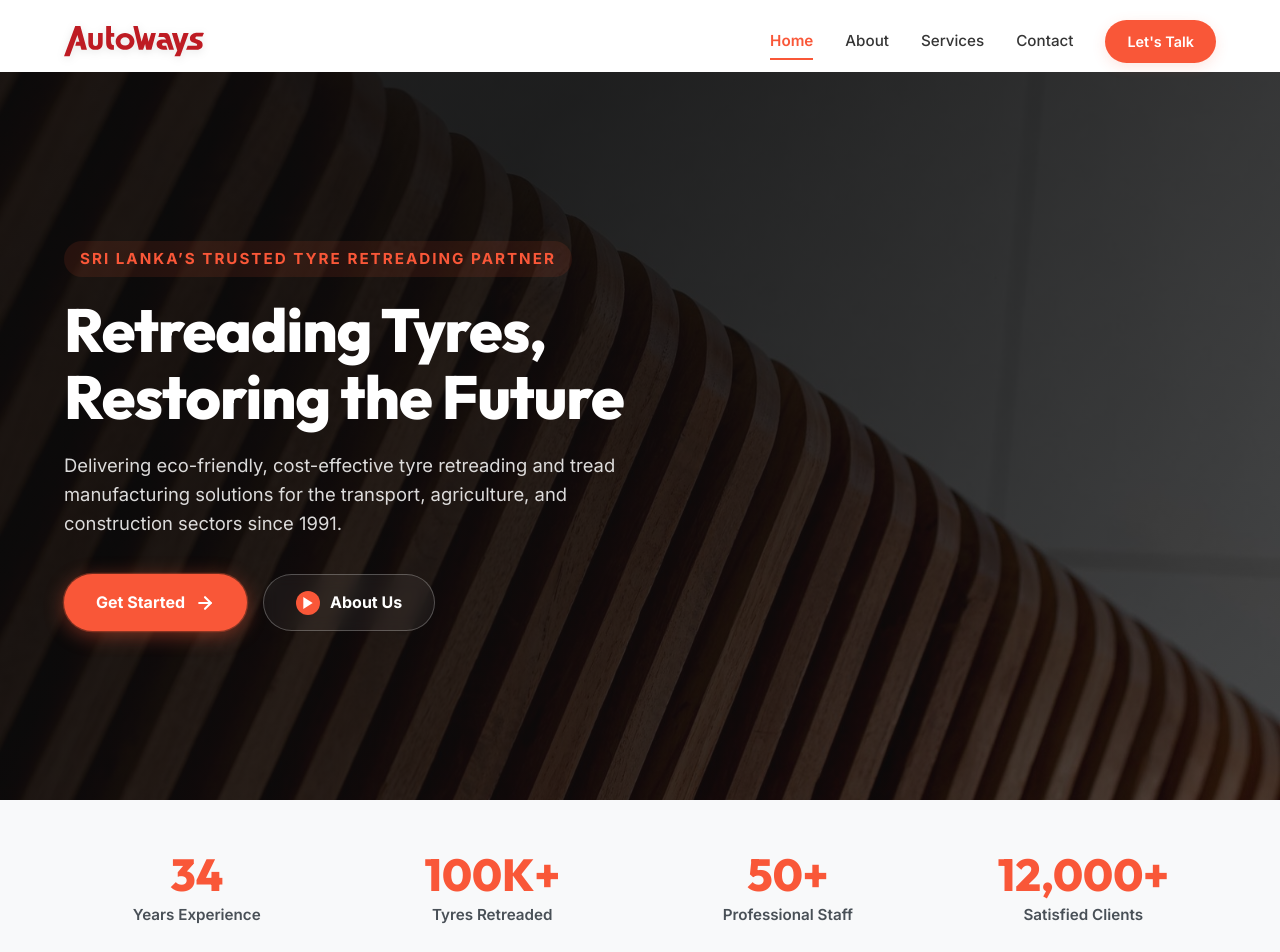
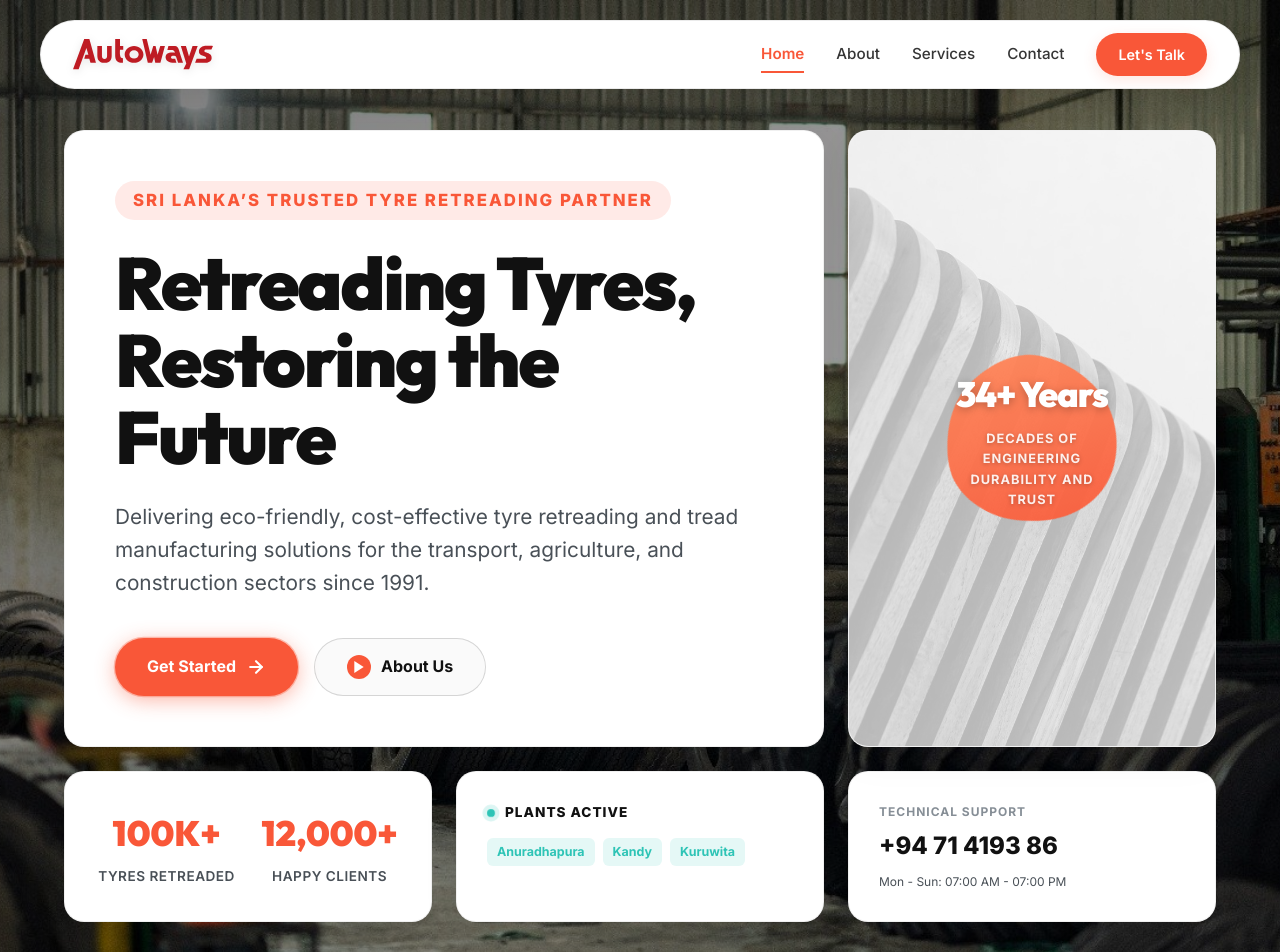
Before and after one commit to bees-arc/auto-ways, a Next.js app: page / in a window 1280 px wide. Shown: the top 952 px of the page. Built offline with nearby package versions, Linux system fonts and the light colour scheme.

Commit message:
feat: implement global CSS variables and base layout structure with initial service and about page styling

```diff
--- a/app/about/page.module.css
+++ b/app/about/page.module.css
@@ -6,7 +6,7 @@
 .pageHeader {
   background-color: var(--bg-secondary);
   border-bottom: 1px solid var(--navbar-border);
-  padding: 80px 0;
+  padding: 130px 0 80px 0;
   text-align: center;
 }
 
--- a/app/contact/page.module.css
+++ b/app/contact/page.module.css
@@ -6,7 +6,7 @@
 .pageHeader {
   background-color: var(--bg-secondary);
   border-bottom: 1px solid var(--navbar-border);
-  padding: 80px 0;
+  padding: 130px 0 80px 0;
   text-align: center;
 }
 
--- a/app/globals.css
+++ b/app/globals.css
@@ -40,6 +40,8 @@ html {
   height: 100%;
   scroll-behavior: smooth;
   font-size: 16px;
+  max-width: 100%;
+  overflow-x: hidden;
 }
 
 body {
@@ -52,6 +54,8 @@ body {
   -webkit-font-smoothing: antialiased;
   -moz-osx-font-smoothing: grayscale;
   line-height: 1.6;
+  max-width: 100%;
+  overflow-x: hidden;
 }
 
 a {
--- a/app/layout.tsx
+++ b/app/layout.tsx
@@ -38,7 +38,7 @@ export default function RootLayout({
     <html lang="en" className={`${inter.variable} ${outfit.variable}`}>
       <body style={{ display: 'flex', flexDirection: 'column', minHeight: '100vh' }}>
         <Navbar />
-        <main style={{ flex: 1, paddingTop: '72px' }}>
+        <main style={{ flex: 1, paddingTop: '0px' }}>
           {children}
         </main>
         <Footer />
--- a/app/page.module.css
+++ b/app/page.module.css
@@ -5,24 +5,31 @@
 /* --- HERO SECTION --- */
 .hero {
   position: relative;
-  min-height: calc(100vh - 72px);
+  min-height: 100vh;
   display: flex;
+  flex-direction: column;
+  justify-content: center;
   align-items: center;
   overflow: hidden;
-  padding: 80px 0;
+  padding: 130px 0 80px 0;
+  width: 100%;
 }
 
 .heroBg {
   position: absolute;
   top: 0;
   left: 0;
+  right: 0;
+  bottom: 0;
+  z-index: 1;
   width: 100%;
   height: 100%;
-  z-index: 1;
 }
 
 .heroBgImage {
   object-fit: cover;
+  width: 100% !important;
+  height: 100% !important;
 }
 
 .heroOverlay {
@@ -31,62 +38,99 @@
   left: 0;
   width: 100%;
   height: 100%;
-  background: linear-gradient(135deg, rgba(11, 11, 11, 0.9) 30%, rgba(11, 11, 11, 0.7) 100%);
+  background: linear-gradient(135deg, rgba(0, 0, 0, 0.5) 0%, rgba(0, 0, 0, 0.3) 100%);
   z-index: 2;
 }
 
-.heroContentContainer {
+/* --- BENTO GRID HERO LAYOUT --- */
+.heroBentoGrid {
   position: relative;
   z-index: 3;
   width: 100%;
   max-width: var(--max-width);
   margin: 0 auto;
   padding: 0 24px;
+  display: grid;
+  grid-template-columns: repeat(3, 1fr);
+  grid-auto-rows: auto;
+  gap: 24px;
+  align-items: stretch;
+}
+
+@media (max-width: 992px) {
+  .heroBentoGrid {
+    grid-template-columns: 1fr;
+    gap: 20px;
+  }
+}
+
+/* Bento Box 1: Large Copy Card */
+.bentoMainCopy {
+  grid-column: span 2;
+  background-color: #ffffff;
+  border: 1px solid rgba(0, 0, 0, 0.06);
+  border-radius: var(--radius-lg);
+  padding: 50px;
   display: flex;
   flex-direction: column;
   align-items: flex-start;
+  gap: 24px;
+  box-shadow: 0 12px 40px rgba(0, 0, 0, 0.05);
+  transition: var(--transition-smooth);
 }
 
-.heroTextContent {
-  display: flex;
-  flex-direction: column;
-  align-items: flex-start;
-  gap: 20px;
-  max-width: 720px;
+@media (max-width: 992px) {
+  .bentoMainCopy {
+    grid-column: span 1;
+    padding: 30px;
+  }
 }
 
+.bentoMainCopy:hover, .bentoVisualBlob:hover, .bentoStats:hover, .bentoPlants:hover, .bentoSupport:hover {
+  transform: translateY(-4px);
+  border-color: rgba(249, 87, 56, 0.25);
+  box-shadow: 0 20px 48px rgba(0, 0, 0, 0.12);
+}
+
+/* Typography sizes (made even larger) */
 .heroTagline {
-  font-size: 0.95rem;
-  font-weight: 700;
+  font-size: 1.05rem;
+  font-weight: 800;
   color: var(--accent);
   text-transform: uppercase;
   letter-spacing: 2px;
-  background-color: rgba(249, 87, 56, 0.1);
-  padding: 6px 16px;
+  background-color: rgba(249, 87, 56, 0.12);
+  padding: 6px 18px;
   border-radius: var(--radius-full);
 }
 
 .heroTitle {
-  font-size: 3.8rem;
-  font-weight: 800;
-  line-height: 1.1;
-  color: #ffffff;
+  font-size: 4.6rem;
+  font-weight: 900;
+  line-height: 1.05;
+  color: #111111;
   font-family: var(--font-title), sans-serif;
-  letter-spacing: -1px;
+  letter-spacing: -2px;
 }
 
 @media (max-width: 768px) {
   .heroTitle {
-    font-size: 2.6rem;
-    letter-spacing: -0.5px;
+    font-size: 2.8rem;
+    letter-spacing: -1px;
   }
 }
 
 .heroSub {
-  font-size: 1.15rem;
+  font-size: 1.3rem;
   line-height: 1.6;
-  color: rgba(255, 255, 255, 0.85);
-  max-width: 600px;
+  color: #495057;
+  max-width: 780px;
+}
+
+@media (max-width: 768px) {
+  .heroSub {
+    font-size: 1.1rem;
+  }
 }
 
 .heroActions {
@@ -128,22 +172,21 @@
 }
 
 .heroSecondaryBtn {
-  border: 1px solid rgba(255, 255, 255, 0.25);
-  color: #ffffff;
+  border: 1px solid rgba(0, 0, 0, 0.15);
+  color: #111111;
   padding: 15px 32px;
   border-radius: var(--radius-full);
   font-weight: 700;
   display: flex;
   align-items: center;
   gap: 10px;
-  background-color: rgba(255, 255, 255, 0.05);
-  backdrop-filter: blur(8px);
+  background-color: rgba(0, 0, 0, 0.02);
   transition: var(--transition-smooth);
 }
 
 .heroSecondaryBtn:hover {
-  background-color: rgba(255, 255, 255, 0.12);
-  border-color: #ffffff;
+  background-color: rgba(0, 0, 0, 0.06);
+  border-color: #111111;
   transform: translateY(-2px);
 }
 
@@ -158,102 +201,142 @@
   color: #ffffff;
 }
 
-/* Glassmorphic card */
-.heroGlassCard {
-  background: rgba(255, 255, 255, 0.03);
-  backdrop-filter: blur(24px) saturate(180%);
-  -webkit-backdrop-filter: blur(24px) saturate(180%);
-  border: 1px solid rgba(255, 255, 255, 0.08);
+/* Bento Box 2: Visual Blob Card */
+.bentoVisualBlob {
+  grid-column: span 1;
+  background-color: #ffffff;
+  border: 1px solid rgba(0, 0, 0, 0.06);
   border-radius: var(--radius-lg);
-  padding: 24px;
-  color: #ffffff;
-  box-shadow: 0 12px 40px rgba(0, 0, 0, 0.25);
-  text-align: left;
+  padding: 40px 30px;
   display: flex;
-  flex-direction: column;
-  gap: 20px;
-  z-index: 2;
+  align-items: center;
+  justify-content: center;
+  box-shadow: 0 12px 40px rgba(0, 0, 0, 0.05);
+  position: relative;
+  overflow: hidden;
   transition: var(--transition-smooth);
 }
 
-@media (max-width: 992px) {
-  .heroGlassCard {
-    max-width: 450px;
-    margin: 0 auto;
-    width: 100%;
-  }
+.bentoWatermarkBg {
+  object-fit: cover;
+  opacity: 0.28;
+  z-index: 1;
+  pointer-events: none;
+  filter: grayscale(1);
 }
 
-/* 2026 HERO REDESIGN STYLES */
-.heroDashboard {
+.blobGlowContainer {
   position: relative;
+  width: 100%;
+  height: 100%;
   display: flex;
   flex-direction: column;
-  gap: 20px;
-  width: 100%;
-  max-width: 450px;
-  z-index: 5;
+  align-items: center;
+  justify-content: center;
+  z-index: 3;
 }
 
-@media (max-width: 992px) {
-  .heroDashboard {
-    margin: 0 auto;
-  }
+.blobSvg {
+  width: 200px;
+  height: 200px;
+  z-index: 2;
+  animation: rotateBlob 12s linear infinite;
+  opacity: 0.95;
 }
 
-.heroGlow {
-  position: absolute;
-  top: 10%;
-  right: -20%;
-  width: 300px;
-  height: 300px;
-  background: radial-gradient(circle, rgba(249, 87, 56, 0.25) 0%, rgba(249, 87, 56, 0) 70%);
-  z-index: 1;
-  pointer-events: none;
-  filter: blur(40px);
-  animation: floatGlow 10s ease-in-out infinite alternate;
+@keyframes rotateBlob {
+  from { transform: rotate(0deg); }
+  to { transform: rotate(360deg); }
 }
 
-@keyframes floatGlow {
-  0% { transform: translateY(0) scale(1); }
-  100% { transform: translateY(20px) scale(1.1); }
+.blobTextOverlay {
+  position: absolute;
+  z-index: 3;
+  text-align: center;
+  display: flex;
+  flex-direction: column;
+  gap: 6px;
+  pointer-events: none;
 }
 
-.opsCard {
-  background: rgba(255, 255, 255, 0.03);
-  backdrop-filter: blur(24px) saturate(180%);
-  -webkit-backdrop-filter: blur(24px) saturate(180%);
-  border: 1px solid rgba(255, 255, 255, 0.08);
+.blobTextOverlay span {
+  font-size: 2.2rem;
+  font-weight: 900;
+  color: #ffffff;
+  font-family: var(--font-title), sans-serif;
+  letter-spacing: -1px;
+  text-shadow: 0 2px 8px rgba(0, 0, 0, 0.25);
+}
+
+.blobTextOverlay p {
+  font-size: 0.8rem;
+  font-weight: 700;
+  color: rgba(255, 255, 255, 0.9);
+  text-transform: uppercase;
+  letter-spacing: 1px;
+  max-width: 160px;
+  text-shadow: 0 1px 4px rgba(0, 0, 0, 0.25);
+}
+
+/* Bento Box 3: Quick Stats (Row 2) */
+.bentoStats {
+  background-color: #ffffff;
+  border: 1px solid rgba(0, 0, 0, 0.06);
   border-radius: var(--radius-lg);
-  padding: 24px;
-  color: #ffffff;
-  box-shadow: 0 12px 40px rgba(0, 0, 0, 0.25);
+  padding: 30px;
+  box-shadow: 0 12px 40px rgba(0, 0, 0, 0.05);
   display: flex;
-  flex-direction: column;
-  gap: 16px;
-  z-index: 2;
+  justify-content: space-around;
+  align-items: center;
+  gap: 20px;
   transition: var(--transition-smooth);
 }
 
-.opsCard:hover {
-  transform: translateY(-4px);
-  border-color: rgba(249, 87, 56, 0.2);
-  box-shadow: 0 20px 50px rgba(0, 0, 0, 0.4);
+.bentoStatItem {
+  text-align: center;
 }
 
-.opsHeader {
+.bentoStatItem h3 {
+  font-size: 2.2rem;
+  font-weight: 900;
+  color: var(--accent);
+  font-family: var(--font-title), sans-serif;
+  margin-bottom: 4px;
+}
+
+.bentoStatItem p {
+  font-size: 0.85rem;
+  font-weight: 600;
+  color: #495057;
+  text-transform: uppercase;
+  letter-spacing: 0.5px;
+}
+
+/* Bento Box 4: Plants Status */
+.bentoPlants {
+  background-color: #ffffff;
+  border: 1px solid rgba(0, 0, 0, 0.06);
+  border-radius: var(--radius-lg);
+  padding: 30px;
+  box-shadow: 0 12px 40px rgba(0, 0, 0, 0.05);
+  display: flex;
+  flex-direction: column;
+  gap: 14px;
+  transition: var(--transition-smooth);
+}
+
+.bentoPlantsHeader {
   display: flex;
   align-items: center;
   gap: 10px;
 }
 
-.opsHeader h4 {
-  font-size: 0.95rem;
-  font-weight: 700;
+.bentoPlantsHeader h4 {
+  font-size: 0.85rem;
+  font-weight: 800;
   text-transform: uppercase;
   letter-spacing: 1px;
-  flex-grow: 1;
-  color: #ffffff;
+  color: #111111;
 }
 
 .pulseDot {
@@ -281,158 +364,60 @@
   }
 }
 
-.opsBadgeLive {
-  font-size: 0.7rem;
-  font-weight: 700;
-  text-transform: uppercase;
-  color: #2ec4b6;
-  background-color: rgba(46, 196, 182, 0.1);
-  padding: 3px 8px;
-  border-radius: var(--radius-sm);
-  letter-spacing: 0.5px;
+.bentoPlantsList {
+  display: flex;
+  flex-wrap: wrap;
+  gap: 8px;
 }
 
-.opsGrid {
-  display: flex;
-  flex-direction: column;
-  gap: 10px;
-}
-
-.opsItem {
-  display: flex;
-  justify-content: space-between;
-  align-items: center;
-  padding: 8px 12px;
-  background-color: rgba(255, 255, 255, 0.02);
-  border: 1px solid rgba(255, 255, 255, 0.04);
+.bentoPlantsList span {
+  font-size: 0.78rem;
+  font-weight: 700;
+  color: #2ec4b6;
+  background-color: rgba(46, 196, 182, 0.12);
+  padding: 4px 10px;
   border-radius: var(--radius-sm);
 }
 
-.opsLabel {
-  font-size: 0.85rem;
-  color: rgba(255, 255, 255, 0.7);
+/* Bento Box 5: Direct Support */
+.bentoSupport {
+  background-color: #ffffff;
+  border: 1px solid rgba(0, 0, 0, 0.06);
+  border-radius: var(--radius-lg);
+  padding: 30px;
+  box-shadow: 0 12px 40px rgba(0, 0, 0, 0.05);
+  display: flex;
+  flex-direction: column;
+  gap: 6px;
+  justify-content: center;
+  transition: var(--transition-smooth);
 }
 
-.opsStatusActive {
-  font-size: 0.8rem;
+.bentoSupport span {
+  font-size: 0.75rem;
   font-weight: 700;
-  color: #2ec4b6;
-  display: flex;
-  align-items: center;
-  gap: 6px;
+  color: #868e96;
+  text-transform: uppercase;
+  letter-spacing: 1px;
 }
 
-.opsStatusActive::before {
-  content: '';
-  width: 6px;
-  height: 6px;
-  background-color: #2ec4b6;
-  border-radius: 50%;
-  display: inline-block;
-}
-
-.opsStats {
-  border-top: 1px solid rgba(255, 255, 255, 0.08);
-  padding-top: 14px;
-}
-
-.opsStatBarWrapper {
-  display: flex;
-  flex-direction: column;
-  gap: 8px;
-}
-
-.opsStatHeader {
-  display: flex;
-  justify-content: space-between;
-  font-size: 0.8rem;
-  color: rgba(255, 255, 255, 0.6);
-  font-weight: 600;
-}
-
-.opsProgressBar {
-  width: 100%;
-  height: 6px;
-  background-color: rgba(255, 255, 255, 0.08);
-  border-radius: var(--radius-full);
-  overflow: hidden;
-}
-
-.opsProgressFill {
-  height: 100%;
-  background: linear-gradient(90deg, var(--accent) 0%, #ff8a5c 100%);
-  border-radius: var(--radius-full);
-  width: 88%;
-  animation: loadProgress 1.5s cubic-bezier(0.4, 0, 0.2, 1) forwards;
-}
-
-@keyframes loadProgress {
-  from { width: 0; }
-}
-
-
-.glassHeader {
-  display: flex;
-  justify-content: space-between;
-  align-items: center;
-  border-bottom: 1px solid rgba(255, 255, 255, 0.08);
-  padding-bottom: 14px;
-}
-
-.glassBadge {
-  font-size: 0.75rem;
-  font-weight: 700;
-  text-transform: uppercase;
-  background-color: #2b9348;
-  color: #ffffff;
-  padding: 4px 10px;
-  border-radius: var(--radius-full);
-  display: inline-block;
-  letter-spacing: 0.5px;
-}
-
-.glassHeader h4 {
-  font-family: var(--font-title), sans-serif;
-  font-weight: 700;
-  font-size: 1.1rem;
-}
-
-.glassBody {
-  display: flex;
-  flex-direction: column;
-  gap: 16px;
-}
-
-.glassItem {
-  display: flex;
-  flex-direction: column;
-  gap: 4px;
-}
-
-.glassItem span {
-  font-size: 0.75rem;
-  color: rgba(255, 255, 255, 0.5);
-  text-transform: uppercase;
-  font-weight: 700;
-}
-
-.glassItem a {
-  font-size: 1.1rem;
-  font-weight: 600;
+.bentoSupportPhone {
+  font-size: 1.5rem;
+  font-weight: 800;
+  color: #111111;
+  text-decoration: none;
   transition: var(--transition-fast);
 }
 
-.glassItem a:hover {
+.bentoSupportPhone:hover {
   color: var(--accent);
 }
 
-.glassFooter {
-  border-top: 1px solid rgba(255, 255, 255, 0.08);
-  padding-top: 14px;
-  font-size: 0.8rem;
-  color: rgba(255, 255, 255, 0.6);
-  text-align: center;
+.bentoSupport p {
+  font-size: 0.75rem;
+  color: #495057;
 }
+
 
 
 /* --- STATS SECTION --- */
--- a/app/page.tsx
+++ b/app/page.tsx
@@ -174,7 +174,7 @@ export default function Home() {
       <section className={styles.hero}>
         <div className={styles.heroBg}>
           <Image
-            src="/images/callum-shaw-GW_eq3cFFk8-unsplash-rotated-1.jpg"
+            src="/images/WhatsApp-Image-2025-06-15-at-1.08.27-AM.jpeg"
             alt="Autoways Tyre Retreading Hero background"
             fill
             priority
@@ -184,8 +184,9 @@ export default function Home() {
           <div className={styles.heroOverlay}></div>
         </div>
 
-        <div className={styles.heroContentContainer}>
-          <div className={styles.heroTextContent}>
+        <div className={styles.heroBentoGrid}>
+          {/* Bento Box 1: Hero Main Copy */}
+          <div className={styles.bentoMainCopy}>
             <span className={styles.heroTagline}>Sri Lanka’s Trusted Tyre Retreading Partner</span>
             <h1 className={styles.heroTitle}>Retreading Tyres,<br />Restoring the Future</h1>
             <p className={styles.heroSub}>
@@ -208,6 +209,63 @@ export default function Home() {
                 About Us
               </Link>
             </div>
+          </div>
+
+          {/* Bento Box 2: Visual Stats with watermark background and SVG blob */}
+          <div className={styles.bentoVisualBlob}>
+            <Image
+              src="/images/callum-shaw-GW_eq3cFFk8-unsplash-rotated-1.jpg"
+              alt="Tyre treads watermark background"
+              fill
+              className={styles.bentoWatermarkBg}
+            />
+            <div className={styles.blobGlowContainer}>
+              <svg viewBox="0 0 200 200" xmlns="http://www.w3.org/2000/svg" className={styles.blobSvg}>
+                <defs>
+                  <linearGradient id="blobGradCard" x1="0%" y1="0%" x2="100%" y2="100%">
+                    <stop offset="0%" stopColor="var(--accent)" />
+                    <stop offset="100%" stopColor="#ff8a5c" />
+                  </linearGradient>
+                </defs>
+                <path fill="url(#blobGradCard)" d="M44.7,-76.1C57.4,-69.5,66.8,-56.3,73.4,-42.2C80.1,-28.1,84.1,-14,83.9,-0.1C83.7,13.8,79.4,27.6,72.7,40.1C66.1,52.7,57.1,64,45.2,71.2C33.3,78.5,16.7,81.6,0.3,81.2C-16.1,80.7,-32.2,76.6,-45.5,68.9C-58.7,61.1,-69,49.7,-76.3,36.4C-83.6,23.1,-87.8,7.9,-86.6,-7.1C-85.4,-22.1,-78.8,-36.9,-69.1,-48.5C-59.5,-60.1,-46.8,-68.6,-33.5,-74.8C-20.2,-81.1,-6.3,-85.2,7.3,-84.9C21,-84.6,32.1,-82.7,44.7,-76.1Z" transform="translate(100 100)" />
+              </svg>
+              <div className={styles.blobTextOverlay}>
+                <span>34+ Years</span>
+                <p>Decades of engineering durability and trust</p>
+              </div>
+            </div>
+          </div>
+
+          {/* Bento Box 3: Quick Stats */}
+          <div className={styles.bentoStats}>
+            <div className={styles.bentoStatItem}>
+              <h3>100K+</h3>
+              <p>Tyres Retreaded</p>
+            </div>
+            <div className={styles.bentoStatItem}>
+              <h3>12,000+</h3>
+              <p>Happy Clients</p>
+            </div>
+          </div>
+
+          {/* Bento Box 4: Active Plants Status */}
+          <div className={styles.bentoPlants}>
+            <div className={styles.bentoPlantsHeader}>
+              <span className={styles.pulseDot}></span>
+              <h4>Plants Active</h4>
+            </div>
+            <div className={styles.bentoPlantsList}>
+              <span>Anuradhapura</span>
+              <span>Kandy</span>
+              <span>Kuruwita</span>
+            </div>
+          </div>
+
+          {/* Bento Box 5: Direct Support Link */}
+          <div className={styles.bentoSupport}>
+            <span>Technical Support</span>
+            <a href="tel:+9471419386" className={styles.bentoSupportPhone}>+94 71 4193 86</a>
+            <p>Mon - Sun: 07:00 AM - 07:00 PM</p>
           </div>
         </div>
       </section>
--- a/app/services/page.module.css
+++ b/app/services/page.module.css
@@ -6,7 +6,7 @@
 .pageHeader {
   background-color: var(--bg-secondary);
   border-bottom: 1px solid var(--navbar-border);
-  padding: 80px 0;
+  padding: 130px 0 80px 0;
   text-align: center;
 }
 
--- a/components/Navbar.module.css
+++ b/components/Navbar.module.css
@@ -1,34 +1,36 @@
 .header {
   position: fixed;
-  top: 0;
-  left: 0;
-  width: 100%;
+  top: 20px;
+  left: 24px;
+  right: 24px;
+  margin: 0 auto;
+  max-width: var(--max-width);
   z-index: 1000;
-  background-color: transparent;
-  border-bottom: 1px solid transparent;
+  background-color: #ffffff;
+  border: 1px solid rgba(0, 0, 0, 0.08);
+  border-radius: var(--radius-full);
+  box-shadow: 0 10px 30px rgba(0, 0, 0, 0.08);
   transition: var(--transition-smooth);
 }
 
 .scrolled {
-  background-color: var(--navbar-bg);
-  backdrop-filter: blur(12px);
-  -webkit-backdrop-filter: blur(12px);
-  border-bottom: 1px solid var(--navbar-border);
-  box-shadow: 0 4px 30px rgba(0, 0, 0, 0.03);
+  top: 10px;
+  background-color: #ffffff;
+  border-color: rgba(249, 87, 56, 0.15);
+  box-shadow: 0 12px 40px rgba(0, 0, 0, 0.12);
 }
 
 .navbarContainer {
   display: flex;
   justify-content: space-between;
   align-items: center;
-  max-width: var(--max-width);
-  margin: 0 auto;
-  padding: 20px 24px;
+  width: 100%;
+  padding: 12px 32px;
   transition: var(--transition-smooth);
 }
 
 .scrolled .navbarContainer {
-  padding: 14px 24px;
+  padding: 10px 32px;
 }
 
 .logoLink {
```
